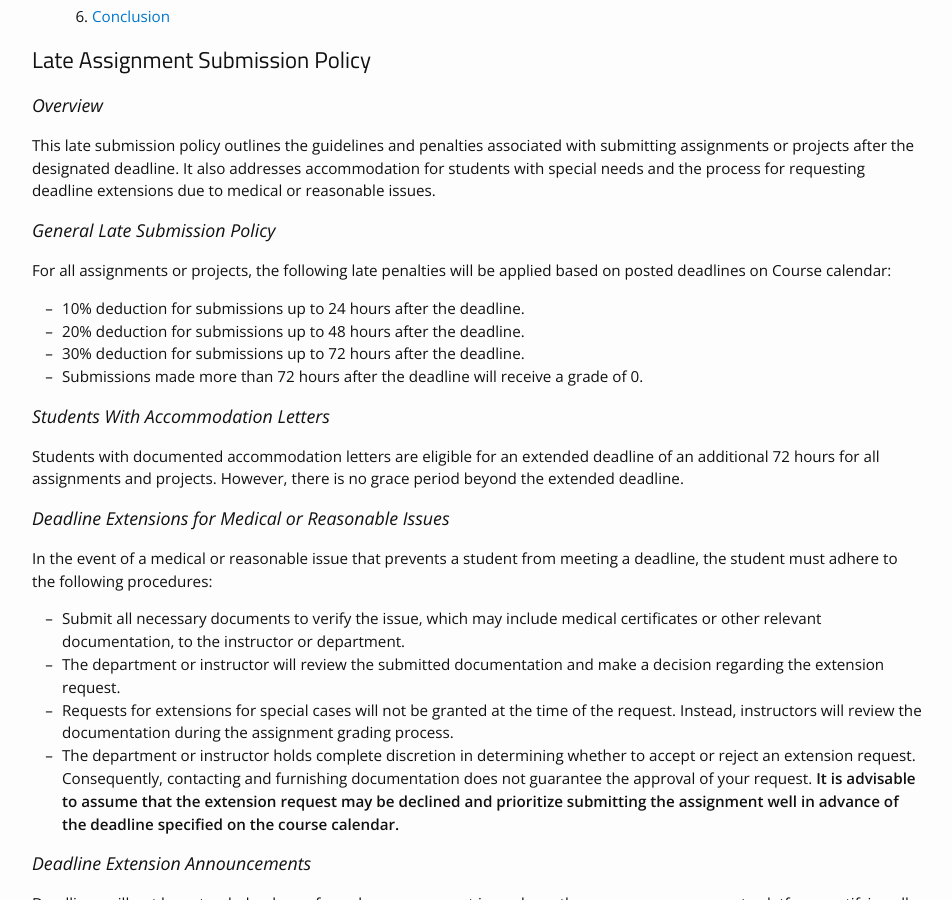
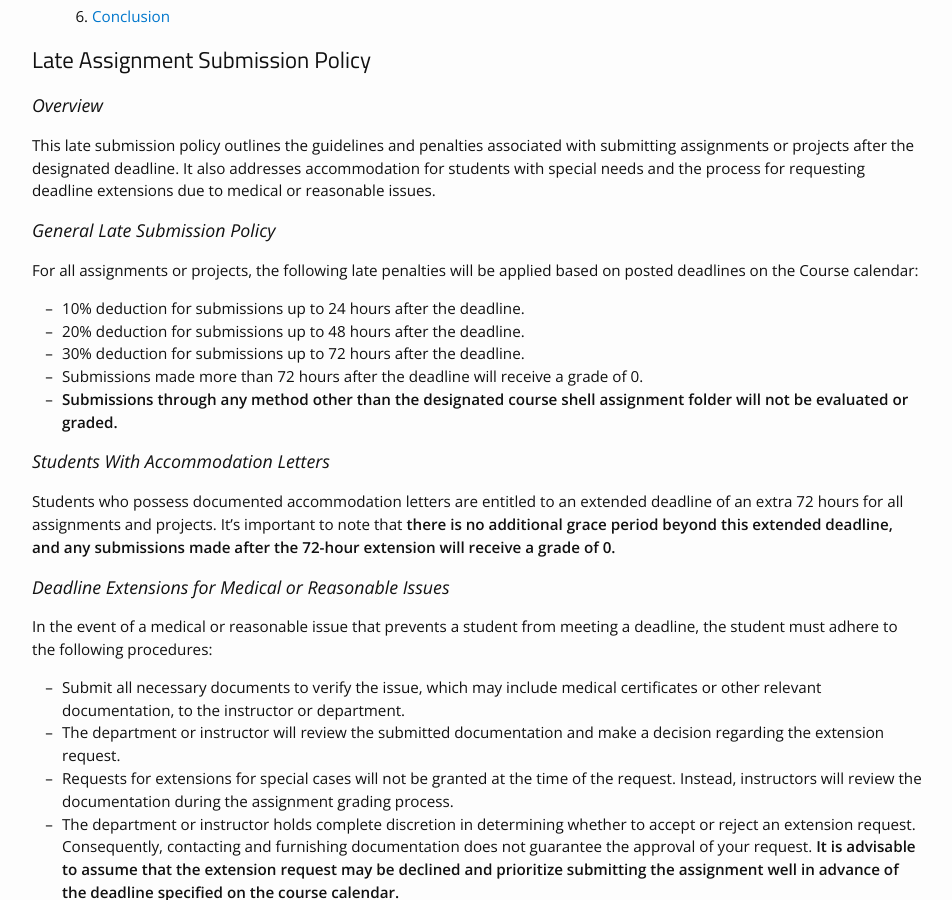
Before and after one commit to tofighi/courses, a Jekyll site: the page built from policies.md, in a window 1280 px wide and 900 px high, scrolled down 369 px. Shown: the whole window, without its empty margins (163-1115 px from the left). Built offline with Jekyll 4.4.1, drawn with Linux system fonts in a browser that asks for light colours; nearby versions of some CDN libraries.

Commit message:
Update policies.md

```diff
--- a/policies.md
+++ b/policies.md
@@ -20,15 +20,16 @@ This late submission policy outlines the guidelines and penalties associated wit
 
 ### General Late Submission Policy  <a name="late_general"></a>
 
-For all assignments or projects, the following late penalties will be applied based on posted deadlines on Course calendar:
+For all assignments or projects, the following late penalties will be applied based on posted deadlines on the Course calendar:
    - 10% deduction for submissions up to 24 hours after the deadline.
    - 20% deduction for submissions up to 48 hours after the deadline.
    - 30% deduction for submissions up to 72 hours after the deadline.
    - Submissions made more than 72 hours after the deadline will receive a grade of 0.
+   - **Submissions through any method other than the designated course shell assignment folder will not be evaluated or graded.**
 
 ###  Students With Accommodation Letters <a name="late_accommodation"></a>
 
-Students with documented accommodation letters are eligible for an extended deadline of an additional 72 hours for all assignments and projects. However, there is no grace period beyond the extended deadline.
+Students who possess documented accommodation letters are entitled to an extended deadline of an extra 72 hours for all assignments and projects. It's important to note that **there is no additional grace period beyond this extended deadline, and any submissions made after the 72-hour extension will receive a grade of 0.**
 
 ### Deadline Extensions for Medical or Reasonable Issues <a name="late_medical"></a>
 
```
